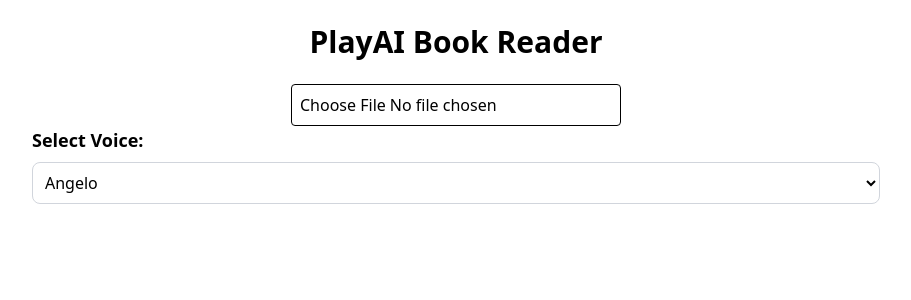
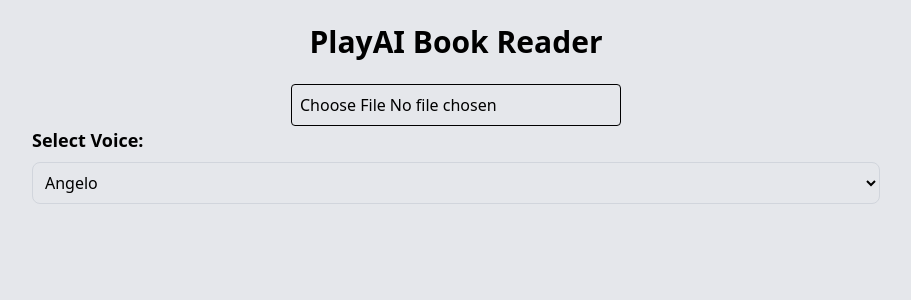
Before and after one commit to MohitKambli/PlayAI-Book-Reader, a Next.js app: page / in a window 1280 px wide. Shown: the top 300 px of the page, without its empty margins (184-1095 px from the left). Built offline with nearby package versions, Linux system fonts and the light colour scheme.

Commit message:
Updated CSS

```diff
--- a/src/components/AudioPlayer.tsx
+++ b/src/components/AudioPlayer.tsx
@@ -24,7 +24,7 @@
   };
 
   return (
-    <div>
+    <div className="space-y-10">
       <button
         className="bg-blue-500 text-white px-4 py-2 rounded mt-4 w-full flex justify-center items-center relative"
         onClick={handleConvertClick}
--- a/src/styles/globals.css
+++ b/src/styles/globals.css
@@ -1 +1,9 @@
 @import "tailwindcss";
+
+body, html {
+  width: 100vw;
+  height: 100vh;
+  margin: 0;
+  padding: 0;
+  background-color: #E5E7EB; /* Equivalent to bg-gray-200 */
+}
```
